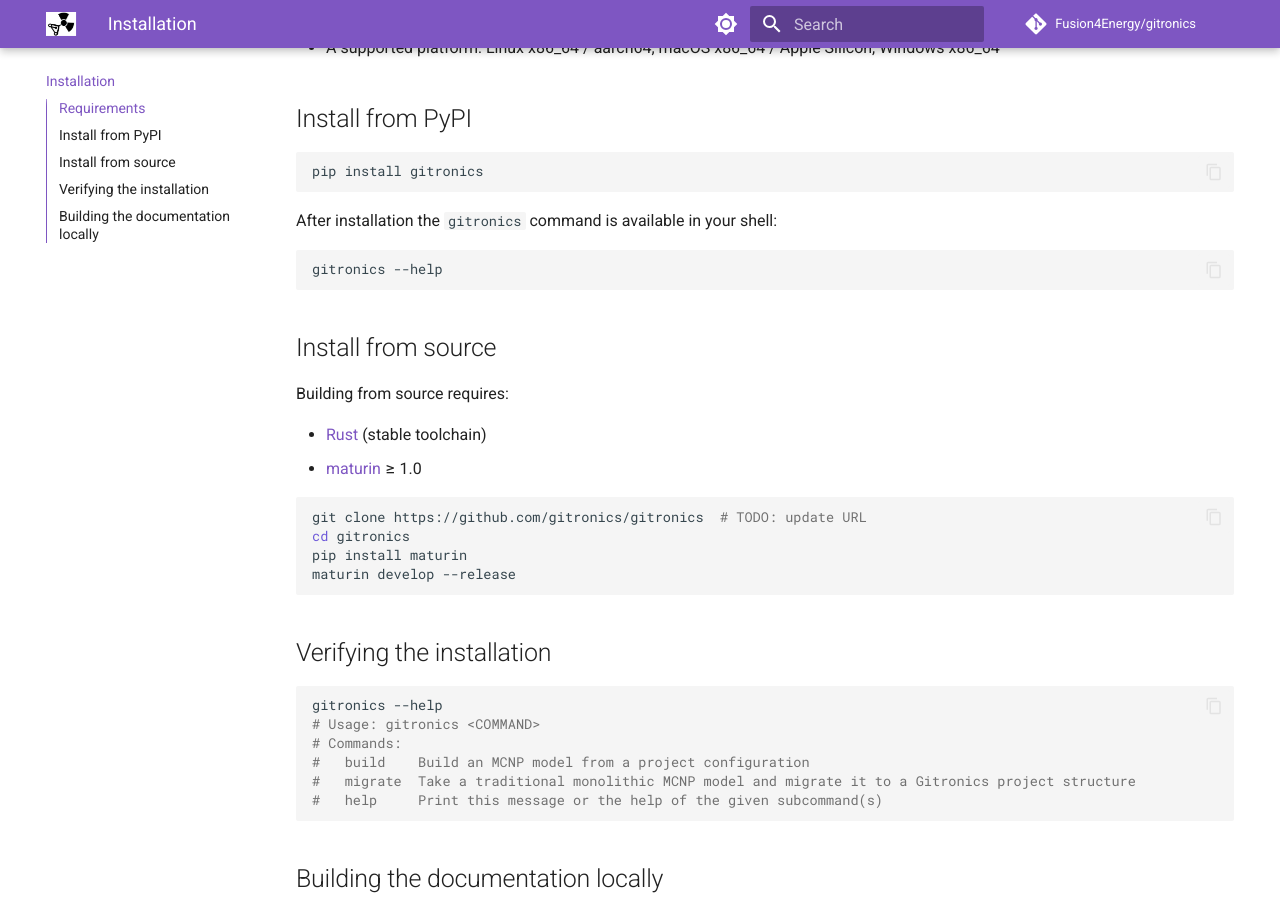
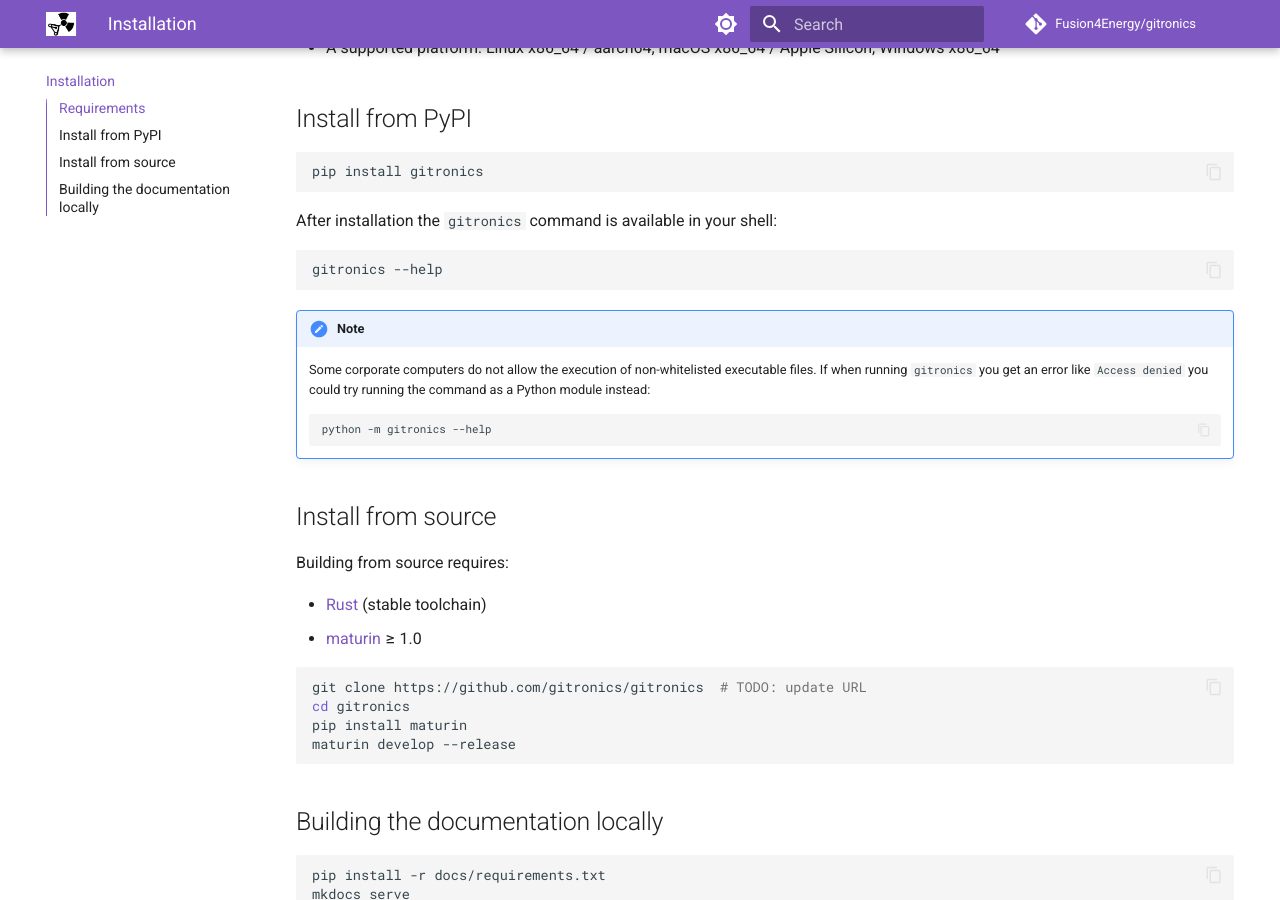
Before and after one commit to Fusion4Energy/gitronics, an MkDocs documentation site: the page built from docs/installation.md, in a window 1280 px wide and 900 px high, scrolled down 368 px. Built offline with MkDocs 1.6.1 and Material for MkDocs 9.7.7, drawn with Linux system fonts in a browser that asks for light colours; comment, search, counter and statistics services are not loaded; the version menu is left out.

Commit message:
Remove changelog file and update installation instructions for corporate environments

````diff
--- a/docs/installation.md
+++ b/docs/installation.md
@@ -19,6 +19,12 @@ After installation the `gitronics` command is available in your shell:
 gitronics --help
 ```
 
+!!! note
+    Some corporate computers do not allow the execution of non-whitelisted executable files. If when running `gitronics` you get an error like `Access denied` you could try running the command as a Python module instead:
+    ```bash
+    python -m gitronics --help
+    ```
+
 ## Install from source
 
 Building from source requires:
@@ -33,17 +39,6 @@ pip install maturin
 maturin develop --release
 ```
 
-## Verifying the installation
-
-```bash
-gitronics --help
-# Usage: gitronics <COMMAND>
-# Commands:
-#   build    Build an MCNP model from a project configuration
-#   migrate  Take a traditional monolithic MCNP model and migrate it to a Gitronics project structure
-#   help     Print this message or the help of the given subcommand(s)
-```
-
 ## Building the documentation locally
 
 ```bash
--- a/mkdocs.yml
+++ b/mkdocs.yml
@@ -74,4 +74,3 @@ nav:
       - Configuration Reference: usage/configuration.md
   - Best Practices: best-practices.md
   - Examples: examples.md
-  - Changelog: changelog.md
````
Also changed, not shown: docs/changelog.md (deleted, +0 -25 lines).
